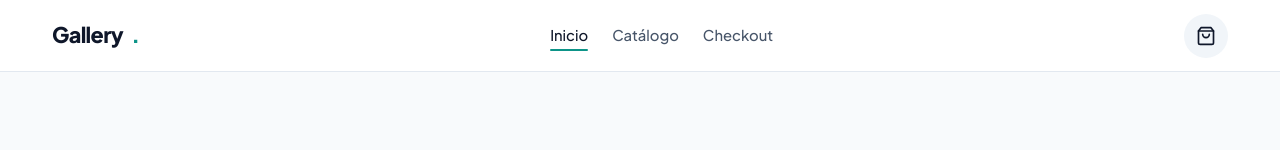
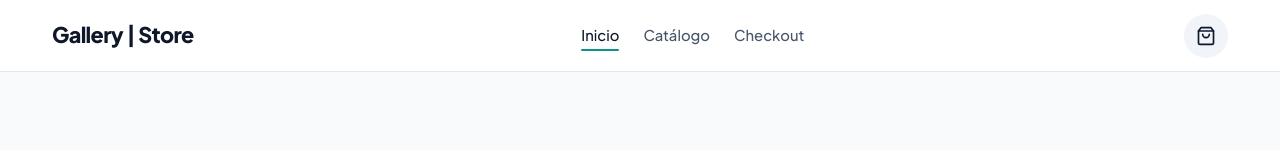
Before and after one commit to BrayanMO/GalleryStore, a website with bundled scripts: page public/index.html in a window 1280 px wide. Shown: the top 150 px of the page. Built offline with nearby package versions, Linux system fonts and the light colour scheme; files whose address does not match are found by name.

Commit message:
changes about brand

```diff
--- a/public/index.html
+++ b/public/index.html
@@ -36,7 +36,7 @@
     <div class="container nav-container">
       <!-- Logo / Marca -->
       <a href="#" class="brand-logo" data-nav="home" id="brand-logo-btn">
-        <span class="store-brand-name">Gallery</span><span class="accent">.</span>
+        <span class="store-brand-name">Gallery | Store</span><span class="accent"></span>
       </a>
 
       <!-- Enlaces de navegación -->
```
